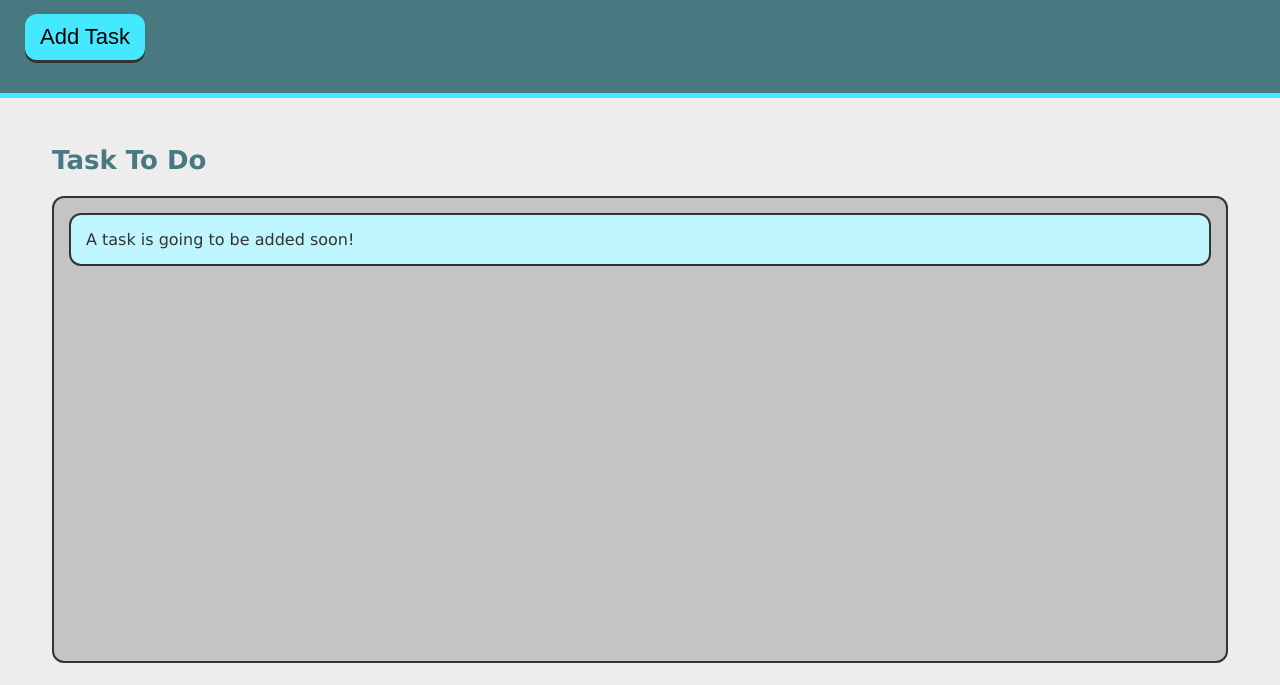
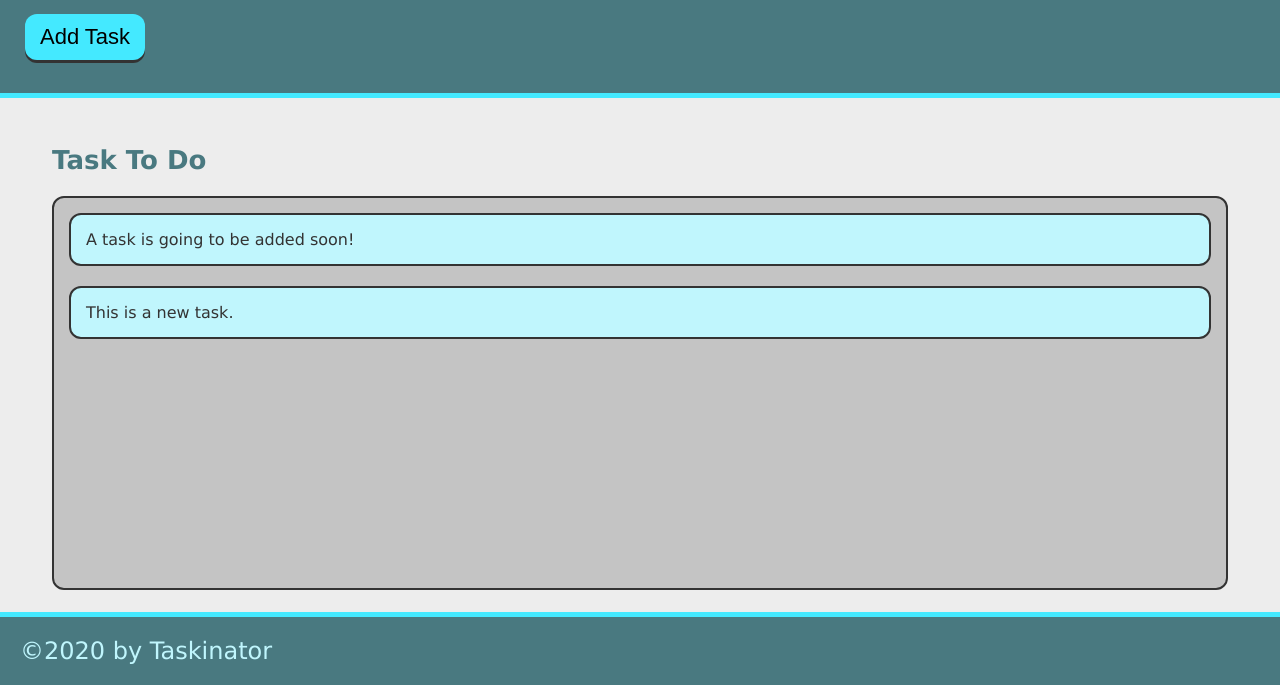
Before and after one commit to Travis2445/taskinator, a plain HTML site: page index.html in a window 1280 px wide. Both pictures are taken after a click on the button "Add Task". Shown: the part 115-800 px from the top of the page. Drawn offline with Linux system fonts and the light colour scheme.

Commit message:
add ability to add task

```diff
--- a/assets/js/script.js
+++ b/assets/js/script.js
@@ -0,0 +1,11 @@
+var buttonEl = document.querySelector("#save-task");
+var tasksToDoEl = document.querySelector("#task-to-do");
+
+var createTaskHandler = function() {
+    var listItemEl = document.createElement("li");
+    listItemEl.className = "task-item";
+    listItemEl.textContent = "This is a new task."
+    tasksToDoEl.appendChild(listItemEl);
+}
+
+buttonEl.addEventListener("click", createTaskHandler);
--- a/index.html
+++ b/index.html
@@ -11,18 +11,22 @@
     <header>
         <h1 class="page-title">Taskinator</h1>
         <p>Click the button below to add a new task!</p>
-        <button class="btn">Add Task</button>
+        <button class="btn" id="save-task">Add Task</button>
     </header>
 
     <main class="page-content">
         <section class="task-list-wrapper">
             <h2 class="list-title">Task To Do</h2>
-            <ul class="task-list">
+            <ul class="task-list" id="task-to-do">
                 <li class="task-item">A task is going to be added soon!</li>
             </ul>
         </section>
     </main>
 
+    <footer>
+        &copy;2020 by Taskinator
+    </footer>
+
     <script src="./assets/js/script.js"></script>
 </body>
 </html>
```
